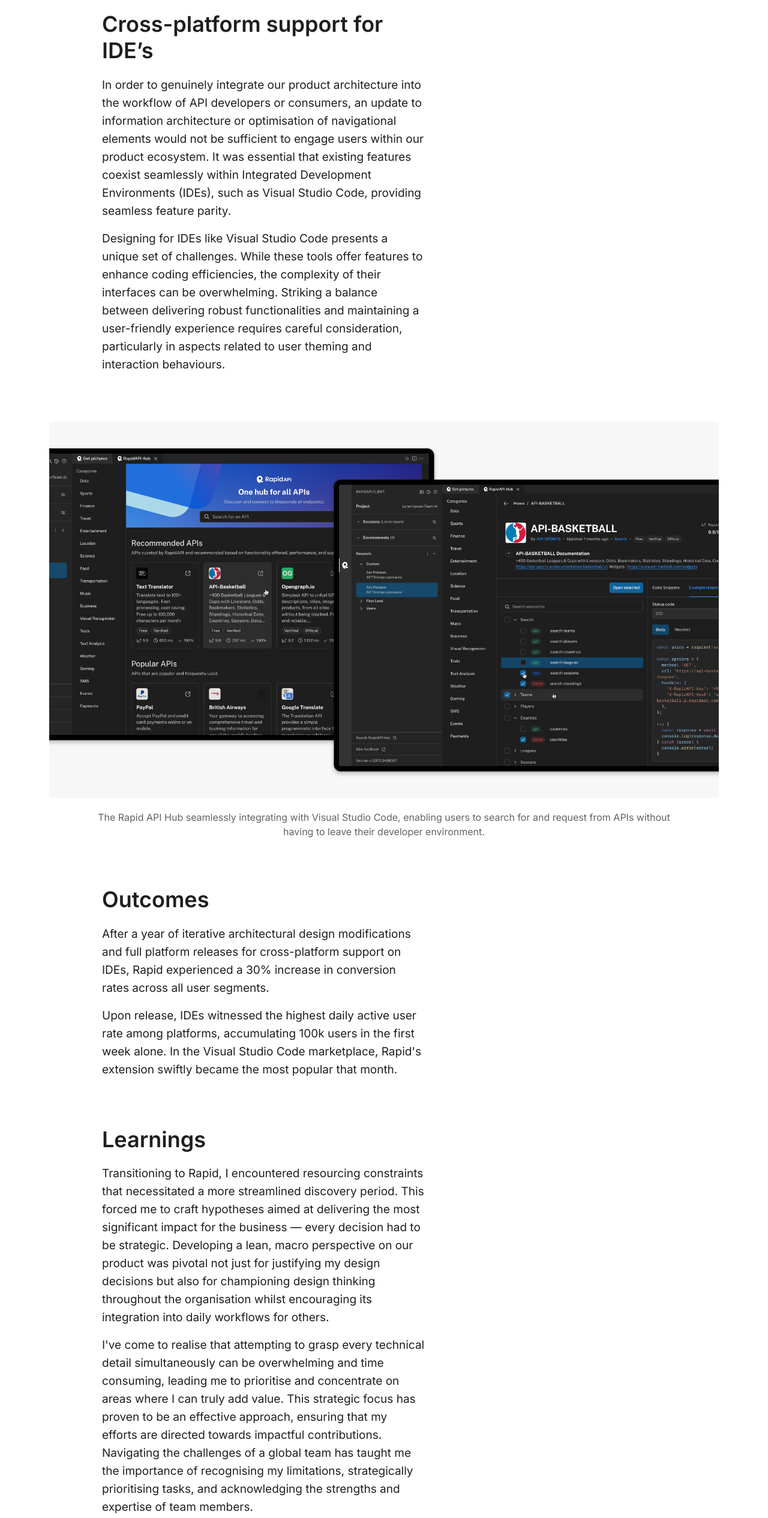
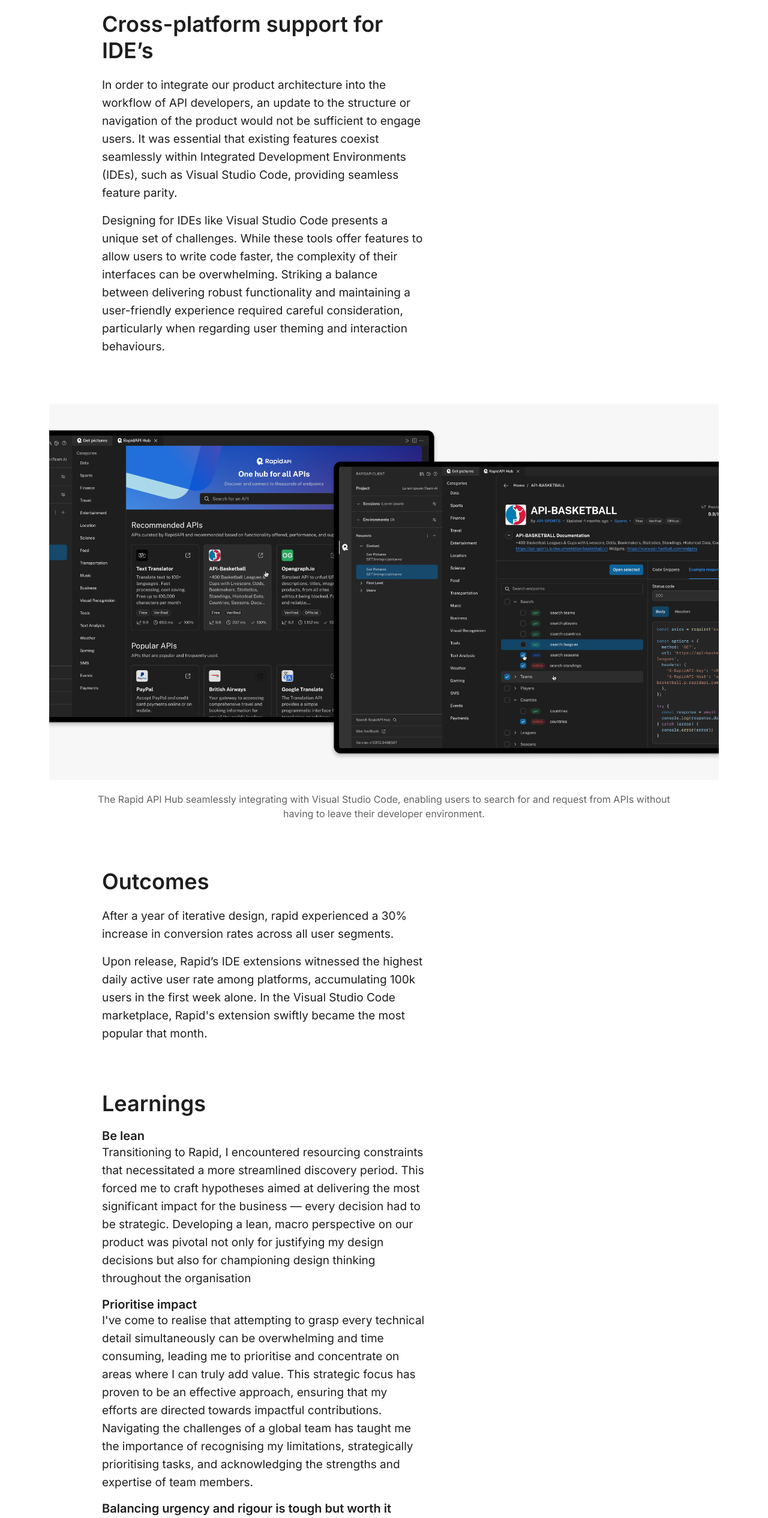
Before and after one commit to ummthomas/tommoore.co.uk, a plain HTML site: page Rapid-api.html in a window 1280 px wide. Shown: the part 7820-10350 px from the top of the page at 60% size. Drawn offline with nearby package versions, Linux system fonts and the light colour scheme.

Commit message:
Copy update for rapid project

```diff
--- a/Rapid-api.html
+++ b/Rapid-api.html
@@ -70,6 +70,7 @@
           <h2 class="headlinePrimary">Introducing Rapid’s API Hub</h2>
           <p class="body">
             With Rapid’s API Hub, developers use the same simplified workflow for every step of their API journey, enabling organisations to accelerate API delivery while providing a streamlined and more efficient coding experience.
+          </p>
         </div>
       </div>
     </div>
@@ -81,6 +82,7 @@
           <h2 class="headlinePrimary">My role</h2>
           <p class="body">
             As the owner of the Developer Tools Experience at Rapid, I spearheaded a transformative journey in enhancing the efficiency and effectiveness of our developer tools ecosystem. My role involved overseeing the entire lifecycle of developer tools, from conception to implementation. Through strategic planning and collaboration with cross-functional teams, I facilitated the creation of intuitive and powerful tools that empowered our developers to streamline their workflows and boost productivity.
+          </p>
         </div>
       </div>
     </div>
@@ -180,10 +182,10 @@
             Cross-platform support for IDE’s
           </h2>
           <p class="body">
-            In order to genuinely integrate our product architecture into the workflow of API developers or consumers, an update to information architecture or optimisation of navigational elements would not be sufficient to engage users within our product ecosystem. It was essential that existing features coexist seamlessly within Integrated Development Environments (IDEs), such as Visual Studio Code, providing seamless feature parity.
+            In order to integrate our product architecture into the workflow of API developers, an update to the structure or navigation of the product would not be sufficient to engage users. It was essential that existing features coexist seamlessly within Integrated Development Environments (IDEs), such as Visual Studio Code, providing seamless feature parity.
           </p>
           <p class="body">
-            Designing for IDEs like Visual Studio Code presents a unique set of challenges. While these tools offer features to enhance coding efficiencies, the complexity of their interfaces can be overwhelming. Striking a balance between delivering robust functionalities and maintaining a user-friendly experience requires careful consideration, particularly in aspects related to user theming and interaction behaviours.
+            Designing for IDEs like Visual Studio Code presents a unique set of challenges. While these tools offer features to allow users to write code faster, the complexity of their interfaces can be overwhelming. Striking a balance between delivering robust functionality and maintaining a user-friendly experience required careful consideration, particularly when regarding user theming and interaction behaviours.
           </p>
         </div>
       </div>
@@ -205,10 +207,10 @@
             Outcomes
           </h2>
           <p class="body">
-            After a year of iterative architectural design modifications and full platform releases for cross-platform support on IDEs, Rapid experienced a 30% increase in conversion rates across all user segments.
+            After a year of iterative design, rapid experienced a 30% increase in conversion rates across all user segments.
           </p>
           <p class="body">
-            Upon release, IDEs witnessed the highest daily active user rate among platforms, accumulating 100k users in the first week alone. In the Visual Studio Code marketplace, Rapid's extension swiftly became the most popular that month.
+            Upon release, Rapid’s IDE extensions witnessed the highest daily active user rate among platforms, accumulating 100k users in the first week alone. In the Visual Studio Code marketplace, Rapid's extension swiftly became the most popular that month.
           </p>
         </div>
       </div>
@@ -221,14 +223,23 @@
           <h2 class="headlinePrimary">
             Learnings
           </h2>
+          <h3 class="subhead">
+            Be lean
+          </h3>
           <p class="body">
-            Transitioning to Rapid, I encountered resourcing constraints that necessitated a more streamlined discovery period. This forced me to craft hypotheses aimed at delivering the most significant impact for the business — every decision had to be strategic. Developing a lean, macro perspective on our product was pivotal not just for justifying my design decisions but also for championing design thinking throughout the organisation whilst encouraging its integration into daily workflows for others.
+            Transitioning to Rapid, I encountered resourcing constraints that necessitated a more streamlined discovery period. This forced me to craft hypotheses aimed at delivering the most significant impact for the business — every decision had to be strategic. Developing a lean, macro perspective on our product was pivotal not only for justifying my design decisions but also for championing design thinking throughout the organisation
           </p>
+          <h3 class="subhead">
+            Prioritise impact
+          </h3>
           <p class="body">
             I've come to realise that attempting to grasp every technical detail simultaneously can be overwhelming and time consuming, leading me to prioritise and concentrate on areas where I can truly add value. This strategic focus has proven to be an effective approach, ensuring that my efforts are directed towards impactful contributions. Navigating the challenges of a global team has taught me the importance of recognising my limitations, strategically prioritising tasks, and acknowledging the strengths and expertise of team members.
           </p>
+          <h3 class="subhead">
+            Balancing urgency and rigour is tough but worth it
+          </h3>
           <p class="body">
-            At Rapid, Urgency and Rigour stand as core values. Striking a balance between the imperative for speed to meet deadlines and a steadfast commitment to a rigorous design process has proven to be a challenging but crucial lesson. The ability to expedite decision-making without compromising quality is a skill refined through experience and a discerning sense of prioritisation. Recognising the subtle nuances between when to move swiftly and when to take deliberate, thoughtful steps has been integral to continuously delivering value as a design team without blocking the larger business. These experiences emphasise the importance of sustaining efficiency while championing a comprehensive, user-focused design process, ultimately resulting in timely and impactful outcomes.
+            At Rapid, Urgency and Rigour stand as core values. Balancing the urgency of meeting deadlines with a dedicated commitment to a thorough design process has proven to be a challenging yet crucial lesson. The ability to expedite decision-making without compromising quality is a skill refined through experience and a discerning sense of prioritisation. Recognising the subtle nuances between when to move swiftly and when to take deliberate, thoughtful steps has been integral to continuously delivering value as a design team while supporting the needs of wider business. These experiences emphasise the importance of optimising for efficiencies  while championing a comprehensive, user-focused design process, ultimately resulting in timely and impactful outcomes.
           </p>
         </div>
       </div>
--- a/resources/CSS/styles.css
+++ b/resources/CSS/styles.css
@@ -234,6 +234,8 @@
   margin: 0 0 20px 0;
 }
 
+
+
 /* About imgage */
 .about-img {
   margin-top: 80px;
```
Also changed, not shown: rapid-api.html (+17 -6 lines).
